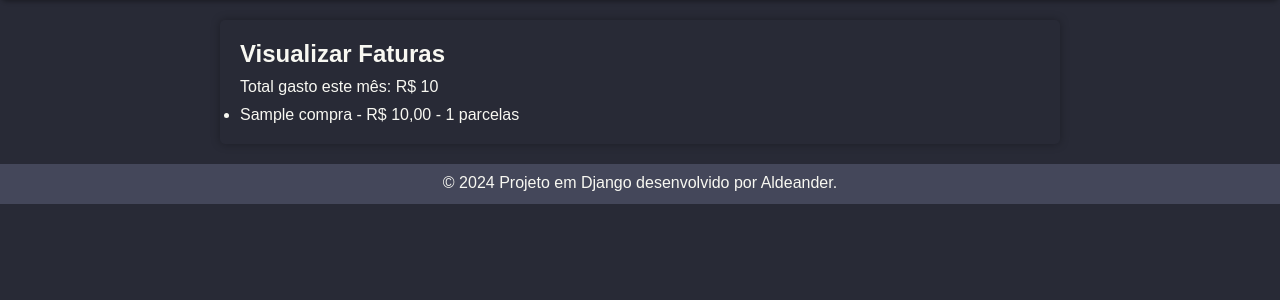
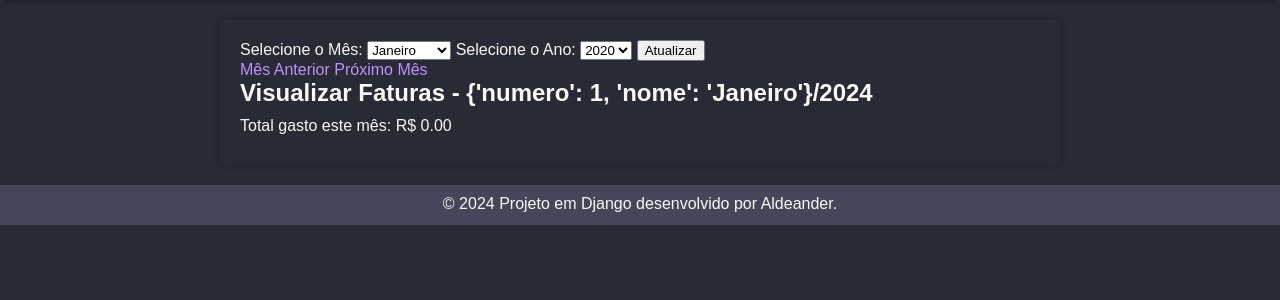
Before and after one commit to aldeandersantos/Django_Faturas, a Django app: page /faturas/ in a window 1280 px wide. Shown: the part 137-437 px from the top of the page. Run offline with Django 5.2, Linux system fonts and the light colour scheme; a user stored in the database is signed in; tables that the repository leaves empty hold one stand-in row (values such as "Sample post").

Commit message:
Adicionado filtros de meses

```diff
--- a/app_faturas/models.py
+++ b/app_faturas/models.py
@@ -9,6 +9,9 @@
     usuario = models.ForeignKey(User, on_delete=models.CASCADE)
     data = models.DateField(default=timezone.now)
 
+    ano = models.IntegerField(default=timezone.now().year)
+    mes = models.IntegerField(default=timezone.now().month)
+
     def __str__(self):
         return f'{self.usuario.username}  |  {self.nome}'
 
--- /dev/null
+++ b/app_faturas/templatetags/__init__.py
@@ -0,0 +1 @@
+# Este arquivo é necessário para o Django reconhecer a pasta como um pacote
--- /dev/null
+++ b/app_faturas/templatetags/custom_filters.py
@@ -0,0 +1,7 @@
+from django import template
+
+register = template.Library()
+
+@register.filter(name='get_by_number')
+def get_by_number(queryset, number):
+    return queryset[number - 1]
--- a/app_faturas/urls.py
+++ b/app_faturas/urls.py
@@ -1,8 +1,12 @@
 from django.urls import path
-from .views import cadastrar_compra, pagina_inicial, visualizar_faturas
+from .views import (
+    pagina_inicial,
+    cadastrar_compra,
+    visualizar_faturas,
+)
 
 urlpatterns = [
     path('', pagina_inicial, name='pagina_inicial'),
+    path('cadastrar_compra/', cadastrar_compra, name='cadastrar_compra'),
     path('faturas/', visualizar_faturas, name='visualizar_faturas'),
-    path('cadastrar_compra/', cadastrar_compra, name='cadastrar_compra'),
 ]
--- a/app_faturas/views.py
+++ b/app_faturas/views.py
@@ -26,14 +26,46 @@
     return render(request, 'app_faturas/cadastrar_compra.html', {'compras': compras, 'form': form})
 
 @login_required
-def visualizar_faturas(request):
-    # Obtém o mês atual
-    mes_atual = datetime.now().month
+def visualizar_faturas(request, ano=None, mes=None):
+    # Obtendo a lista de anos com base nas compras existentes
+    anos = Compra.objects.filter(usuario=request.user).dates('data', 'year', order='DESC')
 
-    # Filtra as compras do usuário logado no mês atual
-    compras = Compra.objects.filter(usuario=request.user, data__month=mes_atual)
+    # Obtendo a lista de meses
+    meses = [
+        {'numero': 1, 'nome': 'Janeiro'},
+        {'numero': 2, 'nome': 'Fevereiro'},
+        {'numero': 3, 'nome': 'Março'},
+        {'numero': 4, 'nome': 'Abril'},
+        {'numero': 5, 'nome': 'Maio'},
+        {'numero': 6, 'nome': 'Junho'},
+        {'numero': 7, 'nome': 'Julho'},
+        {'numero': 8, 'nome': 'Agosto'},
+        {'numero': 9, 'nome': 'Setembro'},
+        {'numero': 10, 'nome': 'Outubro'},
+        {'numero': 11, 'nome': 'Novembro'},
+        {'numero': 12, 'nome': 'Dezembro'},
+    ]
 
-    # Calcula o total gasto no mês atual
+    if not ano or not mes:
+        # Se ano ou mês não forem fornecidos, assume o ano e mês atuais
+        ano = datetime.now().year
+        mes = datetime.now().month
+
+    # Convertendo ano e mes para inteiros
+    ano = int(ano)
+    mes = int(mes)
+
+    # Filtra as compras do usuário logado no ano e mês fornecidos
+    compras = Compra.objects.filter(usuario=request.user, data__year=ano, data__month=mes)
+
+    # Calcula o total gasto no ano e mês fornecidos
     total_gasto = compras.aggregate(Sum('valor'))['valor__sum']
 
-    return render(request, 'app_faturas/visualizar_faturas.html', {'compras': compras, 'total_gasto': total_gasto})
+    return render(request, 'app_faturas/visualizar_faturas.html', {
+        'compras': compras,
+        'total_gasto': total_gasto,
+        'ano': ano,
+        'mes': mes,
+        'anos': anos,
+        'meses': meses,
+    })
--- a/templates/app_faturas/base.html
+++ b/templates/app_faturas/base.html
@@ -1,4 +1,5 @@
 {% load static %}
+{% load custom_filters %}
 <!DOCTYPE html>
 <html lang="pt-BR">
 <head>
--- a/templates/app_faturas/visualizar_faturas.html
+++ b/templates/app_faturas/visualizar_faturas.html
@@ -1,7 +1,32 @@
 {% extends 'app_faturas/base.html' %}
 {% load static %}
+{% load custom_filters %}
+
 {% block content %}
-  <h2>Visualizar Faturas</h2>
+  <!-- Adiciona botões para alternar entre meses e anos -->
+  <form method="GET" action="{% url 'visualizar_faturas' %}">
+      <label for="select_mes">Selecione o Mês:</label>
+      <select name="mes" id="select_mes">
+          {% for m in meses %}
+              <option value="{{ m.numero }}" {% if m.numero == mes %}selected{% endif %}>{{ m.nome }}</option>
+          {% endfor %}
+      </select>
+
+      <label for="select_ano">Selecione o Ano:</label>
+      <select name="ano" id="select_ano">
+          {% for a in anos %}
+              <option value="{{ a.year }}" {% if a.year == ano %}selected{% endif %}>{{ a.year }}</option>
+          {% endfor %}
+      </select>
+
+      <input type="submit" value="Atualizar">
+  </form>
+
+  <a href="{% url 'visualizar_faturas' ano=ano_anterior mes=mes_anterior %}">Mês Anterior</a>
+
+  <a href="{% url 'visualizar_faturas' ano=ano_posterior mes=mes_posterior %}">Próximo Mês</a>
+
+  <h2>Visualizar Faturas - {{ meses|get_by_number:mes }}/{{ ano }}</h2>
   <p>Total gasto este mês: R$ {{ total_gasto|default:"0.00" }}</p>
   <ul>
     {% for compra in compras %}
```
Also changed, not shown: app_faturas/migrations/0005_compra_ano_compra_mes.py (added).
